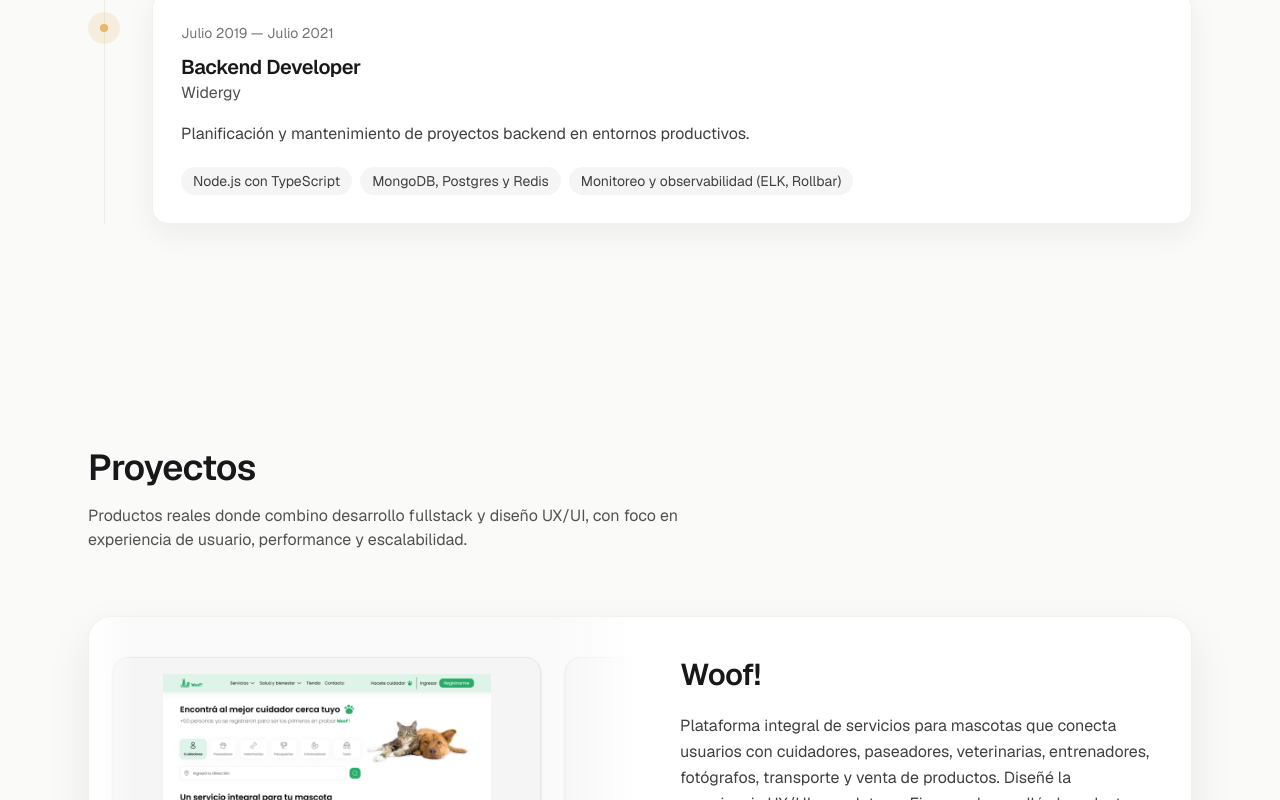
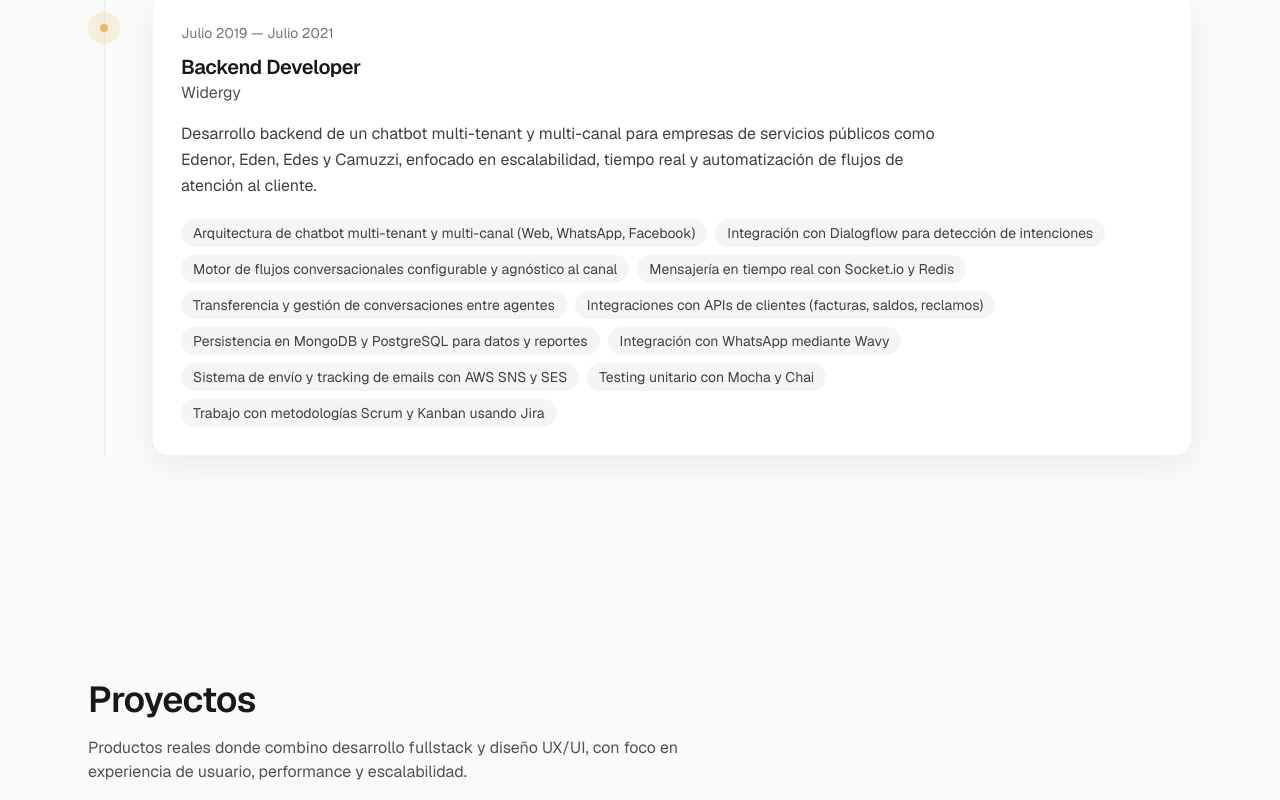
Before and after one commit to Lefcott/Lefcott, a Next.js app: page / in a window 1280 px wide. Shown: the part 2180-2980 px from the top of the page. Built offline with nearby package versions, Linux system fonts and the light colour scheme; grey boxes are pictures that could not be loaded.

Commit message:
update widergy experience, reorder last projects

```diff
--- a/data/experience.ts
+++ b/data/experience.ts
@@ -52,11 +52,19 @@ export const experience = [
     company: "Widergy",
     role: "Backend Developer",
     description:
-      "Planificación y mantenimiento de proyectos backend en entornos productivos.",
+      "Desarrollo backend de un chatbot multi-tenant y multi-canal para empresas de servicios públicos como Edenor, Eden, Edes y Camuzzi, enfocado en escalabilidad, tiempo real y automatización de flujos de atención al cliente.",
     highlights: [
-      "Node.js con TypeScript",
-      "MongoDB, Postgres y Redis",
-      "Monitoreo y observabilidad (ELK, Rollbar)",
+      "Arquitectura de chatbot multi-tenant y multi-canal (Web, WhatsApp, Facebook)",
+      "Integración con Dialogflow para detección de intenciones",
+      "Motor de flujos conversacionales configurable y agnóstico al canal",
+      "Mensajería en tiempo real con Socket.io y Redis",
+      "Transferencia y gestión de conversaciones entre agentes",
+      "Integraciones con APIs de clientes (facturas, saldos, reclamos)",
+      "Persistencia en MongoDB y PostgreSQL para datos y reportes",
+      "Integración con WhatsApp mediante Wavy",
+      "Sistema de envío y tracking de emails con AWS SNS y SES",
+      "Testing unitario con Mocha y Chai",
+      "Trabajo con metodologías Scrum y Kanban usando Jira",
     ],
   },
 ];
--- a/data/projects.ts
+++ b/data/projects.ts
@@ -37,6 +37,15 @@ export const projects = [
     repo: "",
   },
   {
+    title: "Valto",
+    description:
+      "Plataforma web de gestión para inmobiliarias que permite administrar propiedades, contactos, contratos y liquidaciones. Diseñé la experiencia UX/UI completa en Figma y desarrollé el frontend de la aplicación, enfocándome en usabilidad, claridad visual y eficiencia en los flujos de trabajo.",
+    images: 6,
+    stack: ["Next.js", "UX/UI Design", "Figma"],
+    live: "",
+    repo: "",
+  },
+  {
     title: "Venta de entradas — Ácidamente",
     description:
       "Plataforma web para la venta de entradas de una banda de rock. Desarrollada con Next.js utilizando Incremental Static Regeneration (ISR) para lograr tiempos de carga rápidos y una excelente performance. La aplicación gestiona shows, asistentes y pagos, ofreciendo una experiencia fluida tanto para usuarios como para organizadores.",
@@ -45,13 +54,4 @@ export const projects = [
     live: "",
     repo: "",
   },
-  {
-    title: "Valto",
-    description:
-      "Plataforma web de gestión para inmobiliarias que permite administrar propiedades, contactos, contratos y liquidaciones. Diseñé la experiencia UX/UI completa en Figma y desarrollé el frontend de la aplicación, enfocándome en usabilidad, claridad visual y eficiencia en los flujos de trabajo.",
-    images: 6,
-    stack: ["Next.js", "UX/UI Design", "Figma"],
-    live: "",
-    repo: "",
-  },
 ];
```
